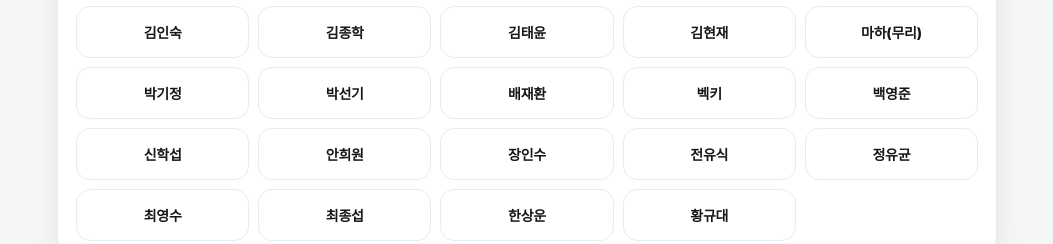
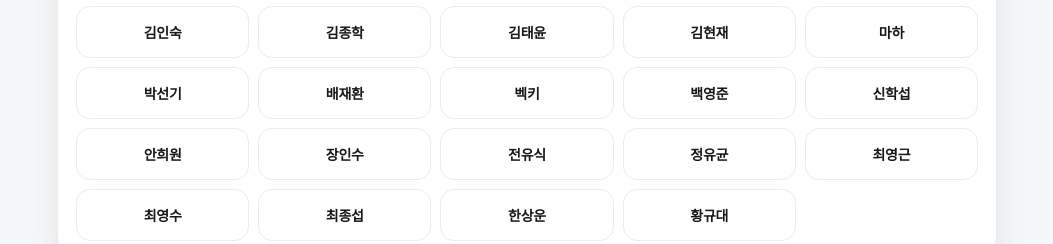
Before and after one commit to k01084793230-code/pe-order-app, a plain HTML site: page index.html in a window 1280 px wide. Shown: the part 273-517 px from the top of the page, without its empty margins (113-1166 px from the left). Drawn offline with Linux system fonts and the light colour scheme.

Commit message:
Update index.html

```diff
--- a/index.html
+++ b/index.html
@@ -42,7 +42,7 @@
 <script>
 const WEB_APP_URL="https://script.google.com/macros/s/AKfycbyRbMFyAOSFOtNh44SsSHgteTAKuDmjn8CSa_7QOoMabOLuJ_ZxX8ZjAg3eGmNQJSUR/exec";
 const ADMIN_PASSWORD="2026PE", ORDER_CLOSE_HOUR=11, ORDER_CLOSE_MINUTE=45, TEST_MODE=new URLSearchParams(location.search).get("test")==="1";
-const staff=["권오순","권정한","김남열","김예은","김영석","김인숙","김종학","김태윤","김현재","마하(무리)","박기정","박선기","배재환","벡키","백영준","신학섭","안희원","장인수","전유식","정유균","최영수","최종섭","한상운","황규대"];
+const staff=["권오순","권정한","김남열","김예은","김영석","김인숙","김종학","김태윤","김현재","마하","박선기","배재환","벡키","백영준","신학섭","안희원","장인수","전유식","정유균","최영근","최영수","최종섭","한상운","황규대"];
 const menu={"김밥류":[["깻잎김밥",3000],["땡초김밥",4000],["치즈김밥",4000],["참치김밥",4500],["돈까스김밥",4500]],"분식류":[["냄비라면",5000],["치즈라면",6000],["만두라면",6000],["떡라면",6000],["우동",6000],["떡만두국",9000]],"식사류":[["제육덮밥",10000],["뚝배기비빔밥",9000],["비빔밥",9000],["올갱이국",9000],["순두부",8000],["된장",8000],["청국장",8000],["콩비지장",9000],["사골황태국",9000],["김치찌개",9000],["부대찌개",9000],["뚝배기불고기",10000],["갈비탕",10000],["육개장",10000],["돈까스",9000],["치즈돈까스",10000]],"여름메뉴":[["열무국수",9000]]};
 const popular=[["제육덮밥",10000,"assets/jejeyuk.jpg"],["김치찌개",9000,"assets/kimchi.jpg"],["순두부",8000,"assets/soondubu.jpg"],["된장",8000,"assets/doenjang.jpg"],["돈까스",9000,"assets/donkatsu.jpg"],["냄비라면",5000,"assets/ramen.jpg"]];
 const imgByMenu={"제육덮밥":"assets/jejeyuk.jpg","김치찌개":"assets/kimchi.jpg","순두부":"assets/soondubu.jpg","된장":"assets/doenjang.jpg","돈까스":"assets/donkatsu.jpg","냄비라면":"assets/ramen.jpg"};
```
